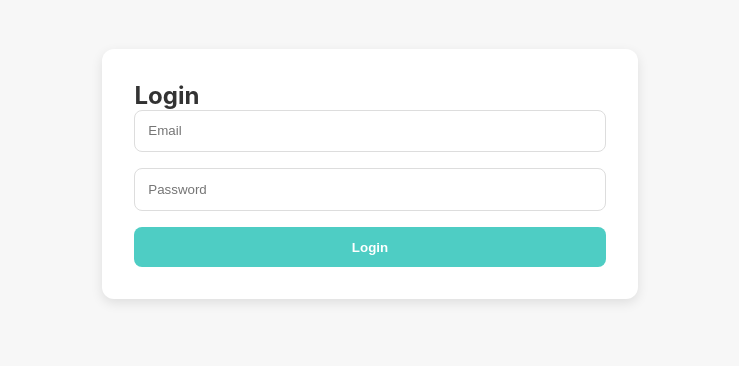
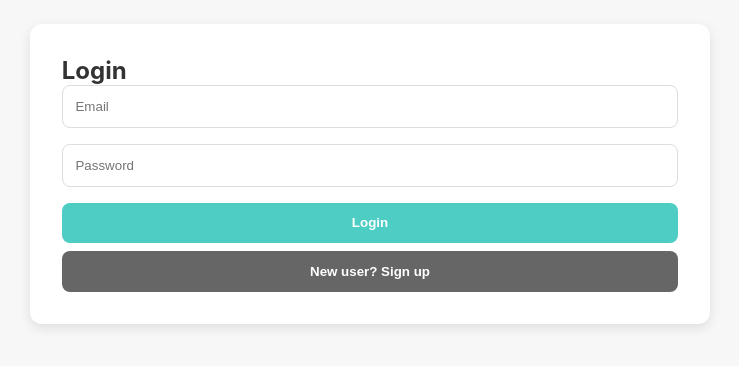
Before and after one commit to 4ccraymond/clean-sweep, a React (Vite) app in the folder frontend/: page / in a window 1280 px wide. Shown: the part 226-592 px from the top of the page, without its empty margins (270-1009 px from the left). Built offline with nearby package versions, Linux system fonts and the light colour scheme.

Commit message:
added signup button to login

```diff
--- a/frontend/src/pages/Login/Login.tsx
+++ b/frontend/src/pages/Login/Login.tsx
@@ -89,6 +89,13 @@ export default function Login() {
           required
         />
         <Button type="submit">Login</Button>
+        <Button
+          type="button"
+          onClick={() => navigate('/signup')}
+          style={{ marginTop: '0.5rem', background: '#666' }}
+        >
+          New user? Sign up
+        </Button>
       </Form>
     </Container>
   );
```
